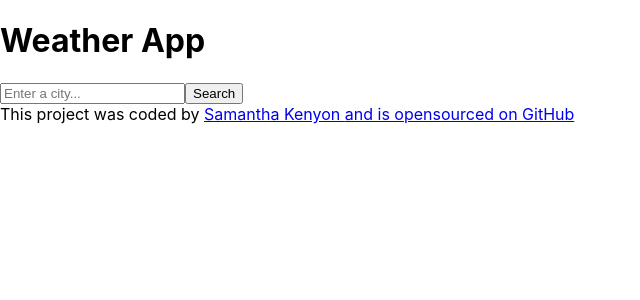
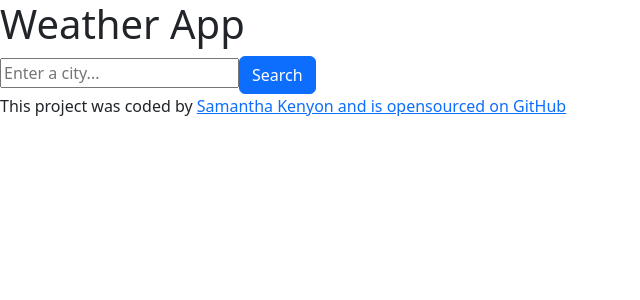
Before and after one commit to sammiek88/weather-react, a React (Create React App) app: page / in a window 1280 px wide. Shown: the top 300 px of the page, without its empty margins (0-640 px from the left). Built offline with nearby package versions, Linux system fonts and the light colour scheme.

Commit message:
Import bootstrap

```diff
--- a/package.json
+++ b/package.json
@@ -7,6 +7,7 @@
     "@testing-library/react": "^13.3.0",
     "@testing-library/user-event": "^13.5.0",
     "axios": "^0.27.2",
+    "bootstrap": "^5.2.0",
     "react": "^18.2.0",
     "react-dom": "^18.2.0",
     "react-scripts": "5.0.1",
--- a/src/Search.js
+++ b/src/Search.js
@@ -36,7 +36,7 @@ export default function Search() {
         placeholder="Enter a city..."
         onChange={updateCity}
       ></input>
-      <input type="submit" value="Search"></input>
+      <input type="submit" value="Search" class="btn btn-primary"></input>
     </form>
   );
 
--- a/src/index.js
+++ b/src/index.js
@@ -5,6 +5,7 @@ import App from './App';
 import reportWebVitals from './reportWebVitals';
 import Search from './Search';
 import GitHubLink from './GitHubLink';
+import 'bootstrap/dist/css/bootstrap.min.css';
 
 const root = ReactDOM.createRoot(document.getElementById('root'));
 root.render(
```
Also changed, not shown: 1 other file (tests, documents, lock files or other folders).
